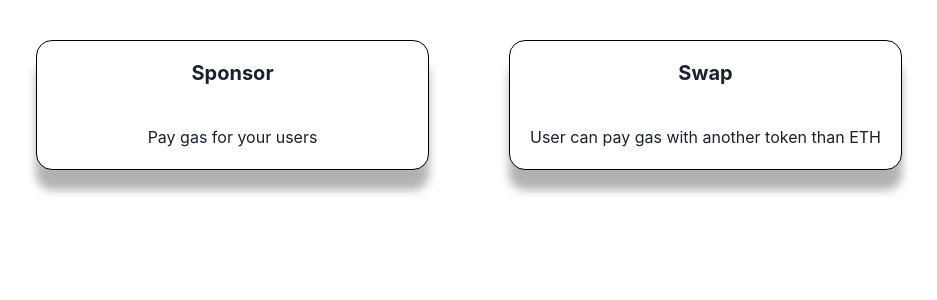
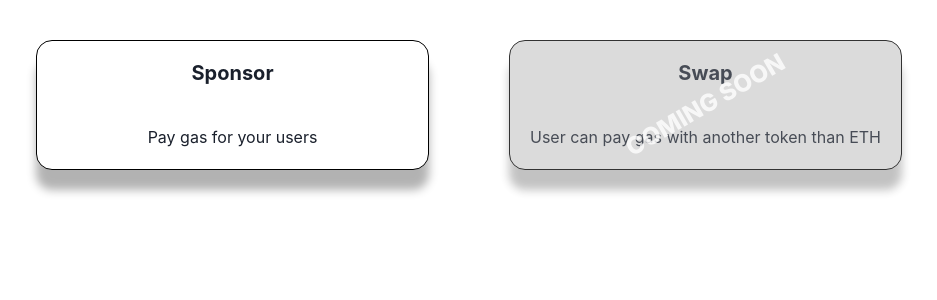
Before and after one commit to julio4/mastaa, a Next.js app in the folder nexth/: page /app/start/options in a window 1280 px wide. Shown: the top 300 px of the page, without its empty margins (171-1108 px from the left). Built offline with nearby package versions, Linux system fonts and the light colour scheme.

Commit message:
feat: Added coming soon for swap button

```diff
--- a/nexth/src/components/textCard.tsx
+++ b/nexth/src/components/textCard.tsx
@@ -4,23 +4,44 @@ interface TextCardProps {
   title: string
   summary: string
   onClick: () => any
+  disabled: boolean
 }
 
 const TextCard = (props: TextCardProps) => {
   return (
     <Card
       minWidth={'20vw'}
-      cursor={'pointer'}
+      cursor={!props.disabled ? 'pointer' : ''}
       border={'1px solid black'}
       borderRadius={'2xl'}
       boxShadow={'0px 20px 10px rgba(0, 0, 0, 0.3)'}
       transition={'transform 0.2s ease-in-out'}
-      _hover={{ transform: 'translateY(-10px)', backgroundColor: '#EDF2F7' }}
-      onClick={() => props.onClick()}>
+      _hover={!props.disabled ? { transform: 'translateY(-10px)', backgroundColor: '#EDF2F7' } : {}}
+      onClick={() => props.onClick()}
+      style={props.disabled ? { backgroundColor: 'lightgray', opacity: 0.8, position: 'relative' } : {}}>
       <CardHeader>
         <Heading size="md"> {props.title} </Heading>
       </CardHeader>
       <CardBody>
+        {props.disabled && (
+          <div
+            style={{
+              position: 'absolute',
+              top: 0,
+              left: 0,
+              right: 0,
+              bottom: 0,
+              borderRadius: '2xl',
+              display: 'flex',
+              justifyContent: 'center',
+              alignItems: 'center',
+              transform: 'rotate(-30deg)',
+            }}>
+            <Text fontSize="2xl" fontWeight="extrabold" color="white" opacity={0.8}>
+              COMING SOON
+            </Text>
+          </div>
+        )}
         <Text> {props.summary} </Text>
       </CardBody>
     </Card>
--- a/nexth/src/pages/app/start/options.tsx
+++ b/nexth/src/pages/app/start/options.tsx
@@ -10,8 +10,8 @@ const Options = () => {
   return (
     <Box className={styles.wrapper}>
       <SimpleGrid className={styles.grid} spacing={20} columns={2} paddingX={20}>
-        <TextCard title={'Sponsor'} summary={'Pay gas for your users'} onClick={() => router.push('/app/sybil-protection')} />
-        <TextCard title={'Swap'} summary={'User can pay gas with another token than ETH'} onClick={() => {}} />
+        <TextCard title={'Sponsor'} summary={'Pay gas for your users'} disabled={false} onClick={() => router.push('/app/sybil-protection')} />
+        <TextCard title={'Swap'} summary={'User can pay gas with another token than ETH'} disabled={true} onClick={() => {}} />
       </SimpleGrid>
     </Box>
   )
```
